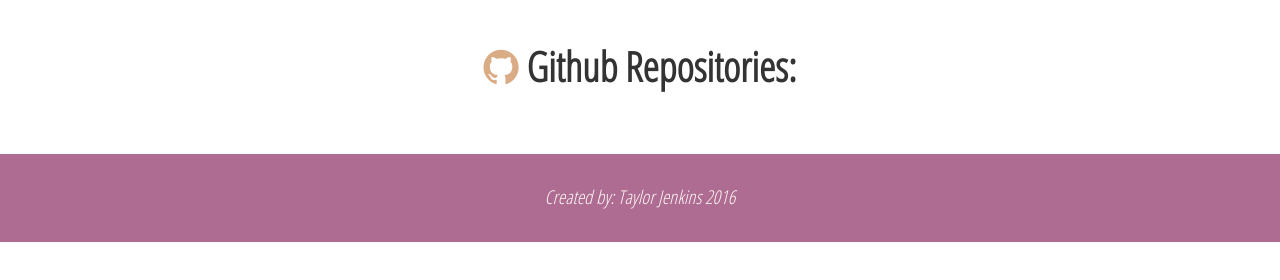
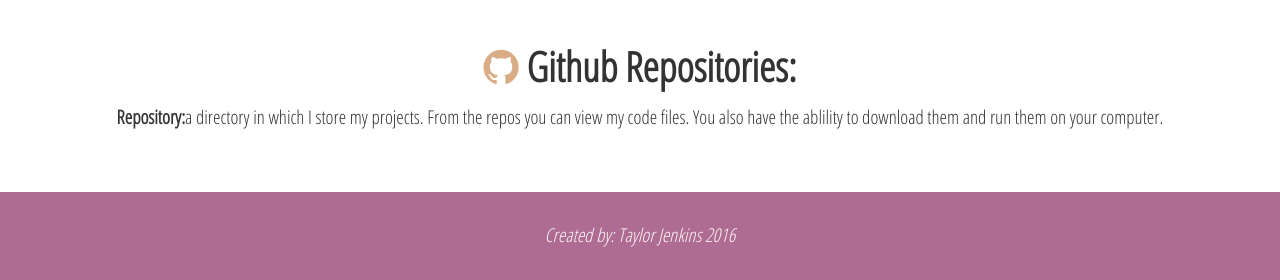
Before and after one commit to Jenkintr/Jenkintr.github.io, a plain HTML site: page index.html in a window 1280 px wide. Shown: the part 2706-2986 px from the top of the page. Before the commit the page ends 2948 px from the top, so only its background shows below. Drawn offline with Linux system fonts and the light colour scheme; no server answers; a web font is replaced by a local one.

Commit message:
Add Repository Definition

```diff
--- a/index.html
+++ b/index.html
@@ -130,6 +130,8 @@
         <div class="row">
             <div class="col-md-12">
                  <h1><i class="fa fa-github" aria-hidden="true"></i> Github Repositories:</h1>
+                <p><strong>Repository:</strong>a directory in which I store my projects. From the repos you can view my code files. You also have
+                the ablility to download them and run them on your computer.</p>
                 <div id="ghapidata"></div>
             </div>
         </div>
```
